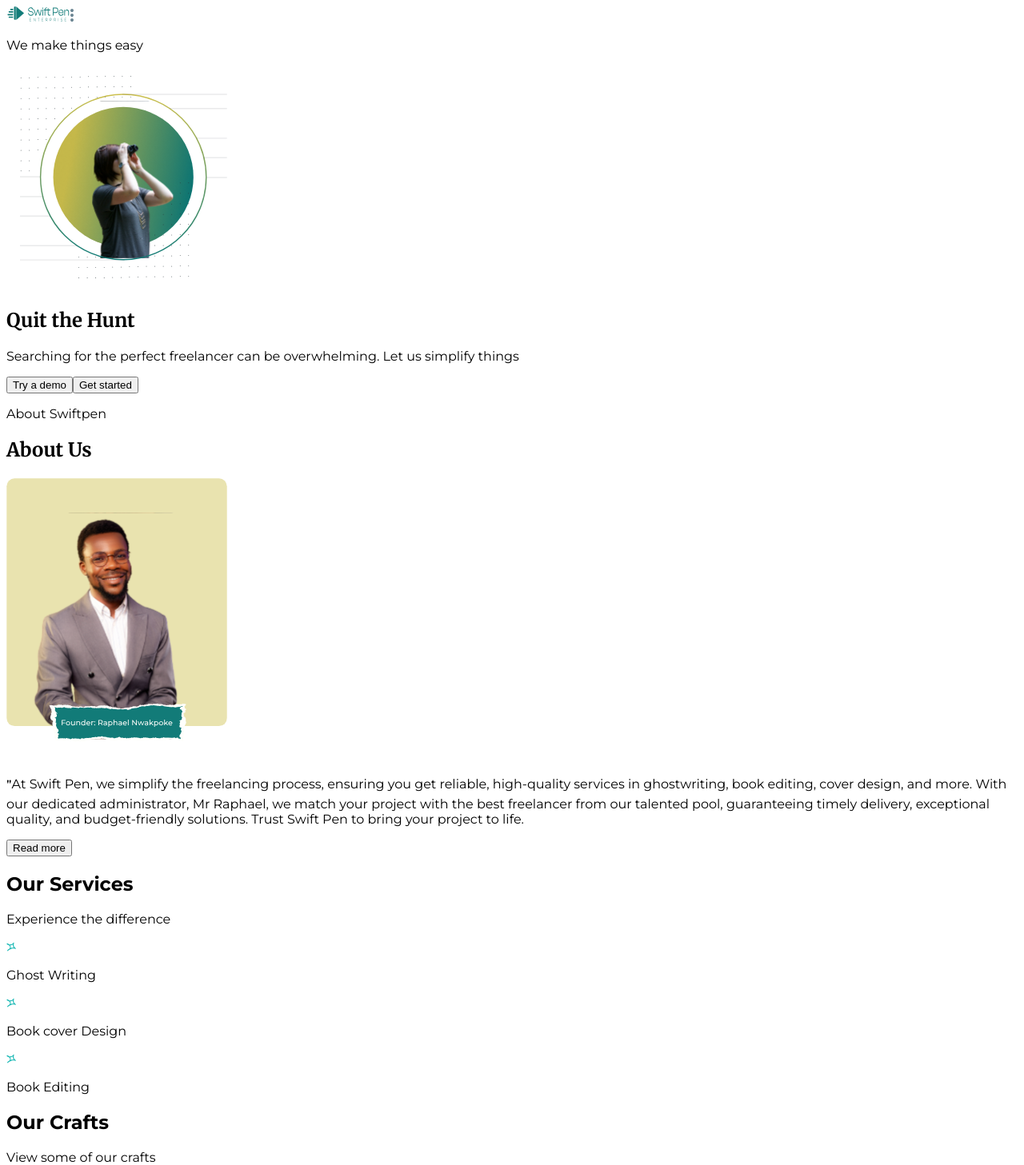
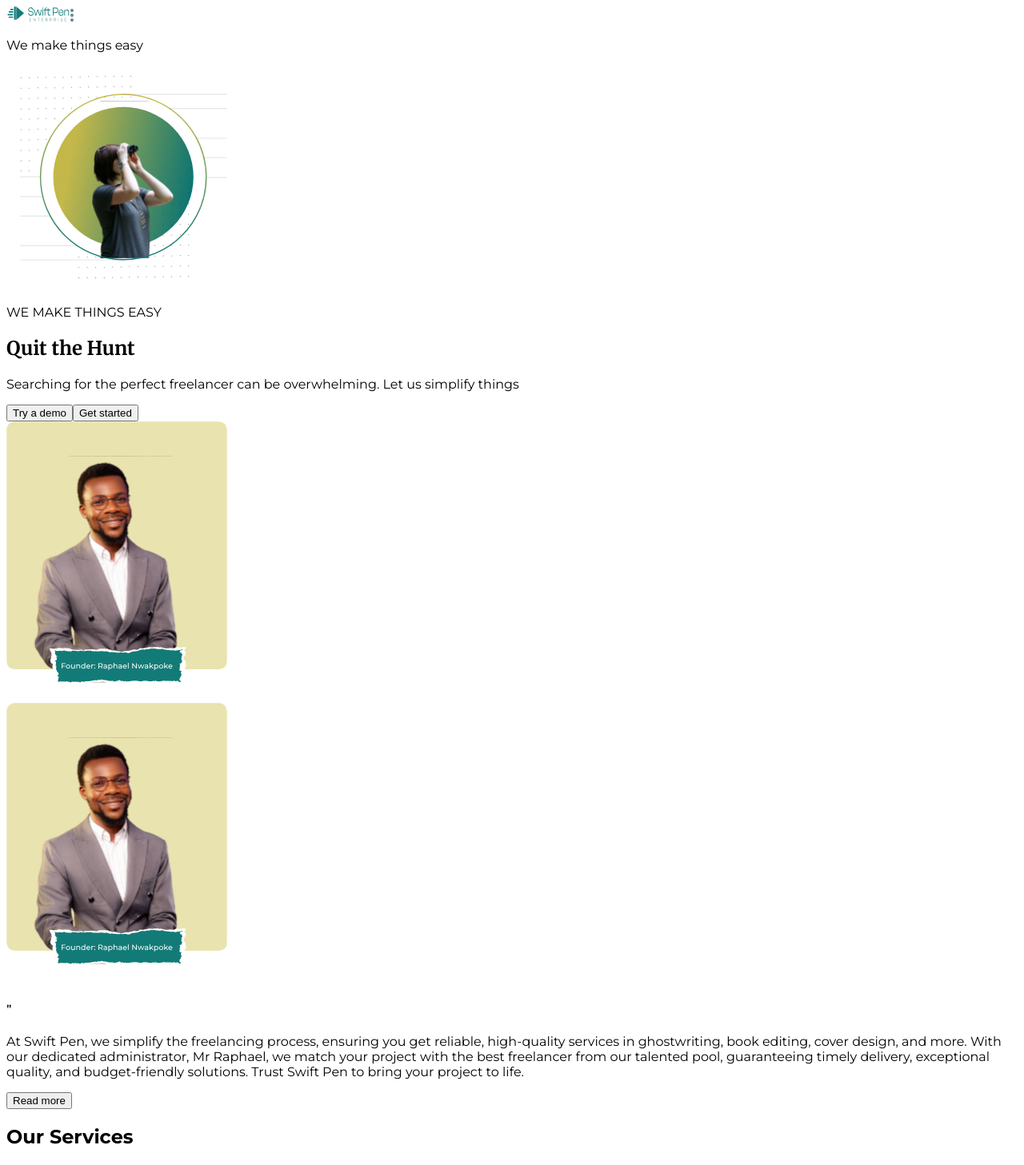
Before and after one commit to techmad60/Swift-Pen, a Next.js app: page / in a window 1280 px wide. Shown: the top 1457 px of the page at 80% size. Built offline with nearby package versions, Linux system fonts and the light colour scheme.

Commit message:
Desktop-fixed

```diff
--- a/app/page.tsx
+++ b/app/page.tsx
@@ -5,7 +5,7 @@
 export default function Home() {
   return (
     <div className={`${montsy.className} bg-white flex flex-col`}>
-      <header className="py-4 px-6">
+      <header className="py-4 px-6 lg:px-16">
         <div className="flex justify-between items-center">
           <Image
           src={"/images/logo.svg"}
@@ -23,32 +23,45 @@
         </div>
       </header>
       <main className="">
-        <section className="flex flex-col justify-center items-center text-center py-8">
-          <p className={`${montsy.className} text-xs text-h2-color`}>We make things easy</p>
-
+        <section className="flex flex-col justify-center items-center text-center py-8 lg:px-16 lg:flex-row-reverse lg:text-start lg:justify-between">
+        <p className={`${montsy.className} text-xs text-h2-color lg:hidden`}>We make things easy</p>
           <div className="py-4" >
             <Image
+            className="lg:w-[500px]"
             src={"/images/hero.svg"}
             width={295.6}
             height={279}
             alt="Hero Image"
+
             />
           </div>
+          <div>
+            <p className={`${montsy.className} text-xs text-h2-color hidden lg:flex lg:text-2xl`}>WE MAKE THINGS EASY</p>
+            <h1 className={`${merri.className} text-sm text-h1-color lg:text-5xl`}>Quit the Hunt</h1>
 
-          <h1 className={`${merri.className} text-sm text-h1-color`}>Quit the Hunt</h1>
+            <p className="text-h2-color text-xs px-16 py-4 lg:px-0 lg:w-[250px]">Searching for the perfect freelancer can be overwhelming. Let us simplify things</p>
+            <div className="flex flex-col items-center space-y-4 lg:flex-row lg:space-y-0 lg:gap-4 lg:items-start">
+              <button className="bg-btn-one-color text-white font-medium text-xs p-3 w-3/4 rounded-md lg:w-fit lg:p-2 lg:text-btn-two-color lg:bg-white">Try a demo</button>
+              <button className="bg-btn-two-color text-white font-medium text-xs p-3 w-3/4 rounded-md lg:w-fit lg:p-2 lg:-order-1">Get started</button>
+            </div>
 
-          <p className="text-h2-color text-xs px-16  py-4">Searching for the perfect freelancer can be overwhelming. Let us simplify things</p>
+          </div>
 
-          <button className="bg-btn-one-color text-white text-xs p-3 w-3/4 rounded-md">Try a demo</button>
-
-          <button className="bg-btn-two-color text-white text-xs p-3 w-3/4 rounded-md mt-2">Get started</button>
         </section>
 
-        <section className="flex flex-col bg-btn-two-color py-4 rounded-md mt-16 px-6">
-          <div className="py-4 flex flex-col justify-center items-center">
-            <p className="text-text-color-two text-xs">About Swiftpen</p>
-            <h2 className={`${merri.className} text-text-color-two text-center text-lg mt-8`}>About Us</h2>
-            <div className="pt-6">
+        <section className="flex flex-col bg-btn-two-color py-4 rounded-md mt-16 px-6 lg:px-16">
+          <div className="py-4 flex flex-col justify-center items-center lg:flex-row lg:gap-12">
+            <Image
+              src={"/images/founder.svg"}
+              width={276}
+              height={348.28}
+              alt="Hero Image"
+              className="pt-6 lg:pt-0 lg:w-[500px] hidden lg:flex"
+            />
+            <div className="flex flex-col items-center lg:items-start lg:w-[550px]">
+              {/* <p className="text-text-color-two text-xs lg:text-center lg:self-center">About Swiftpen</p>
+              <h2 className={`${merri.className} text-text-color-two text-center text-lg mt-8 lg:self-center`}>About Us</h2> */}
+              <div className="pt-6 lg:hidden">
                 <Image
                 src={"/images/founder.svg"}
                 width={276}
@@ -57,53 +70,58 @@
                 className=""
                 />
               </div>
-            <p className="text-xs px-8 text-center text-text-color-two"><span className={`${changa.className} text-3xl leading-none`}>&quot;</span>At Swift Pen, we simplify the freelancing process, ensuring you get reliable, high-quality services in ghostwriting, book editing, cover design, and more. With our dedicated administrator, Mr Raphael, we match your project with the best freelancer from our talented pool, guaranteeing timely delivery, exceptional quality, and budget-friendly solutions. Trust Swift Pen to bring your project to life.</p>
+              <div className="text-text-color-two ">
+                <p className={`${changa.className} text-4xl leading-none lg:text-8xl`}>&quot;</p>
+                <p className="text-xs px-8 text-center text-text-color-two lg:text-start lg:px-0 lg:text-lg ">At Swift Pen, we simplify the freelancing process, ensuring you get reliable, high-quality services in ghostwriting, book editing, cover design, and more. With our dedicated administrator, Mr Raphael, we match your project with the best freelancer from our talented pool, guaranteeing timely delivery, exceptional quality, and budget-friendly solutions. Trust Swift Pen to bring your project to life.</p>
+              </div>
 
-            <button className="text-xs text-text-color-three border-b border-text-color-three pb-2 mt-8">Read more</button>
+
+              <button className="text-xs text-text-color-three border-b border-text-color-three pb-2 mt-8 lg:self-end lg:text-lg">Read more</button>
+            </div>
           </div>
         </section>
-        <section className="flex flex-col justify-center items-center py-8 px-6 bg-dot-pattern">
+        <section className="flex flex-col justify-center items-center py-8 px-6 bg-dot-pattern lg:px-16">
           <h2 className="text-h2-color tracking-[0.4em] text-xs pt-4">Our Services</h2>
-          <p className="text-text-color-five">Experience the difference</p>
-          <div className="py-4 px-6 flex flex-col self-center space-y-12">
-            <div className="flex items-center gap-4 mt-4">
+          <p className="text-text-color-five lg:text-2xl">Experience the difference</p>
+          <div className="py-4 px-6 flex flex-col space-y-12 w-full lg:flex-row lg:space-y-0 lg:mt-12">
+            <div className="flex items-center justify-center gap-4 mt-4 w-full bg-white p-3 self-center lg:mt-0">
               <Image
                 src={"/images/bullet.svg"}
                 width={12}
                 height={12}
                 alt="Hero Image"
               />
-              <p className="text-text-color-four">Ghost Writing</p>
+              <p className="flex items-center gap-4 text-text-color-four">Ghost Writing <FaArrowRight/></p>
             </div>
-            <div className="flex items-center gap-4">
+            <div className="flex items-center gap-4 w-full bg-white p-3 justify-center">
               <Image
                 src={"/images/bullet.svg"}
                 width={12}
                 height={12}
                 alt="Hero Image"
               />
-              <p className="text-text-color-four">Book cover Design</p>
+              <p className="flex items-center gap-4 text-text-color-four">Book Cover Design <FaArrowRight/></p>
             </div>
-            <div className="flex items-center gap-4">
+            <div className="flex items-center gap-4 w-full bg-white p-3 justify-center">
               <Image
                 src={"/images/bullet.svg"}
                 width={12}
                 height={12}
                 alt="Hero Image"
               />
-              <p className="text-text-color-four">Book Editing</p>
+              <p className="flex items-center gap-4 text-text-color-four">Book Editing<FaArrowRight/></p>
             </div>
           </div>
 
-          <div className="flex flex-col justify-center items-center mt-20 ">
+          <div className="flex flex-col justify-center items-center mt-20 w-full">
             <h2 className="text-h2-color tracking-[0.4em] text-xs pt-4">Our Crafts</h2>
-            <p className="text-text-color-five">View some of our crafts</p>
-            <div className="flex space-x-4 overflow-x-scroll my-8 scroll-smooth">
+            <p className="text-text-color-five lg:text-2xl">View some of our crafts</p>
+            <div className="flex space-x-4 overflow-x-scroll my-8 scroll-smooth  w-full lg:mt-12 lg:justify-center">
               <Image
                 src={"/images/sample1.svg"}
                 width={259}
                 height={326}
-                className="rounded-md"
+                className="rounded-md  "
                 alt="Craft one"
 
               />
@@ -129,9 +147,9 @@
           <div className="flex flex-col items-center bg-curved-pattern py-12">
             <h2 className="text-text-color-two tracking-[0.4em] text-xs ">TESTIMONIALS</h2>
             <p className="text-white">What they say about us</p>
-            <div className="text-h2-color">
-              <div className="bg-white items-center flex flex-col w-[259px] h-[326px] rounded-md mt-12 relative px-8">
-                <div className="rounded-full p-2 flex justify-center items-center bg-green-950 w-fit absolute -top-7">
+            <div className="text-h2-color flex flex-col items-center w-full lg:flex-row space-x-4 lg:justify-center bg-green-500 ">
+              <div className="bg-white items-center flex flex-col w-[259px] h-[326px] rounded-md mt-12 relative px-8  ">
+                <div className="rounded-full p-2 flex justify-center items-center bg-green-950  w-fit absolute -top-7">
                   <Image
                     src={"/images/happpy.png"}
                     width={50}
@@ -212,7 +230,8 @@
           </div>
         </section>
       </main>
-      <footer className="px-6 py-8 space-y-6 flex flex-col">
+      <footer className="px-6 py-8 space-y-6 flex flex-col lg:px-16">
+        <div className="space-y-6 lg:grid grid-cols-4 lg:gap-8  lg:space-y-0">
           <section className="flex flex-col">
             <h2 className="text-btn-one-color  text-sm font-medium pt-4">Our Services</h2>
               <div className="flex flex-col space-y-6 ">
@@ -323,7 +342,9 @@
                 </div>
             </div>
           </section>
-        <section className="flex flex-col">
+        </div>
+
+        <section className="flex flex-col lg:flex-row justify-between">
           <form className="flex flex-col self-center  mt-16">
             <label className="text-text-color-one">Subscribe to our Newsletter</label>
             <input type="text" placeholder="Email" className="outline-none border-b  pt-4 placeholder:text-xs"/>
@@ -337,8 +358,9 @@
               height={250}
               alt="Hero Image"
             />
+            <p className="text-btn-two-color text-center text-xs mt-12">Copyright 2024 &copy; All Rights Reserved</p>
           </div>
-          <p className="text-btn-two-color text-center text-xs mt-12">Copyright 2024 &copy; All Rights Reserved</p>
+
         </section>
       </footer>
     </div>
```
Lines whose indentation alone changed are shown as unchanged.
